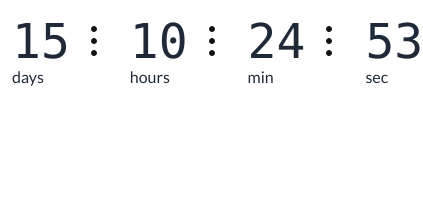
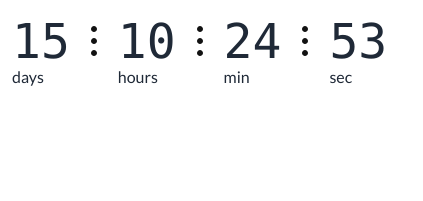
Before and after one commit to mdzahidhasan53/Deshi-fruit-brust, a plain HTML site: page index.html in a window 390 px wide. Shown: the part 643-844 px from the top of the page, 423 px wide, since content can reach past the window. Drawn offline with nearby package versions, Linux system fonts and the light colour scheme.

Commit message:
fix responsive for mobile screen

```diff
--- a/index.html
+++ b/index.html
@@ -168,7 +168,7 @@
           </div>
           <!-- countdown -->
           <div>
-            <div class="grid grid-flow-col gap-3 lg:gap-5 text-center auto-cols-max">
+            <div class="grid grid-flow-col lg:gap-5 text-center auto-cols-max">
               <div class="flex flex-col">
                 <span class="countdown font-mono text-5xl lg:font-extrabold">
                   <span style="--value:15;"></span>
```
